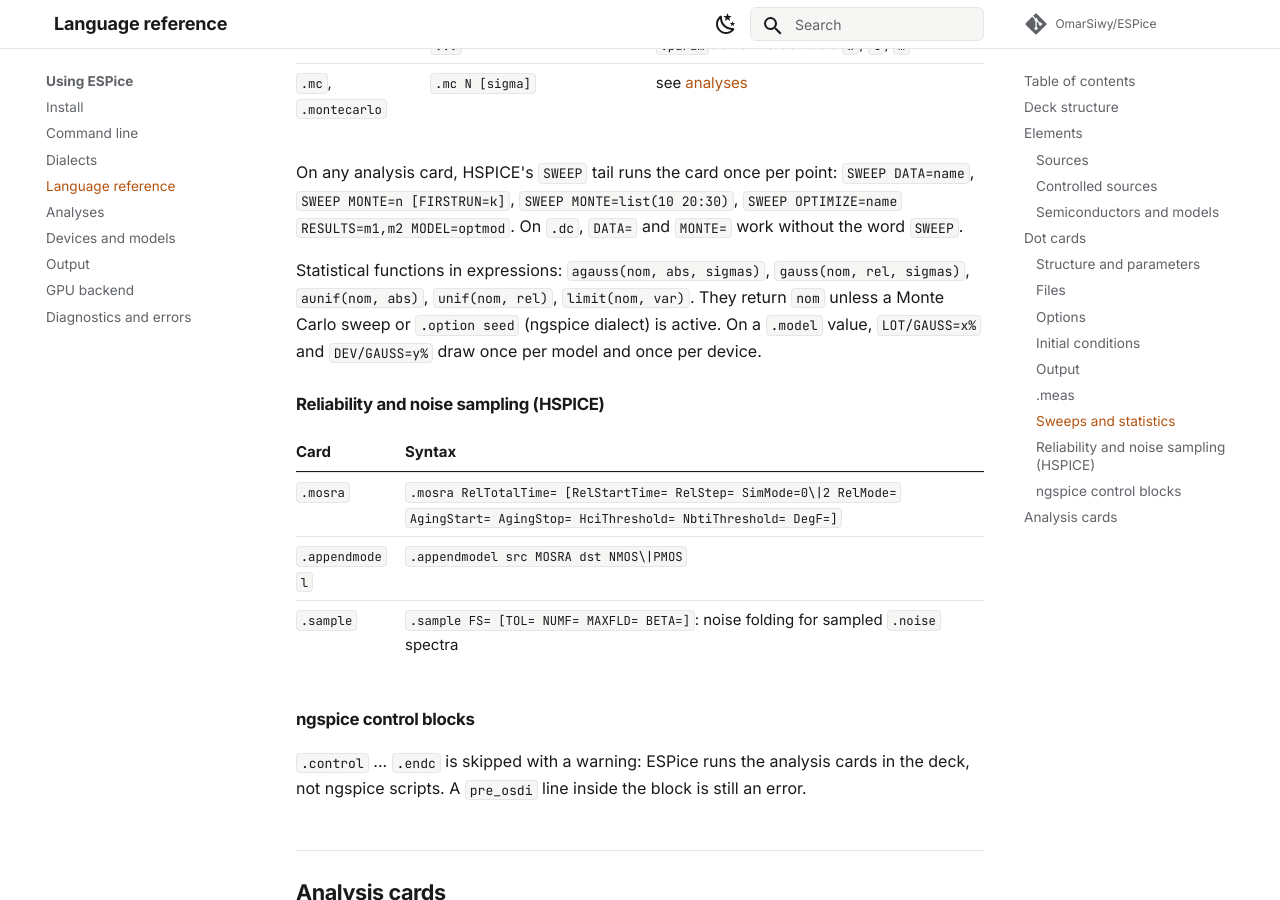
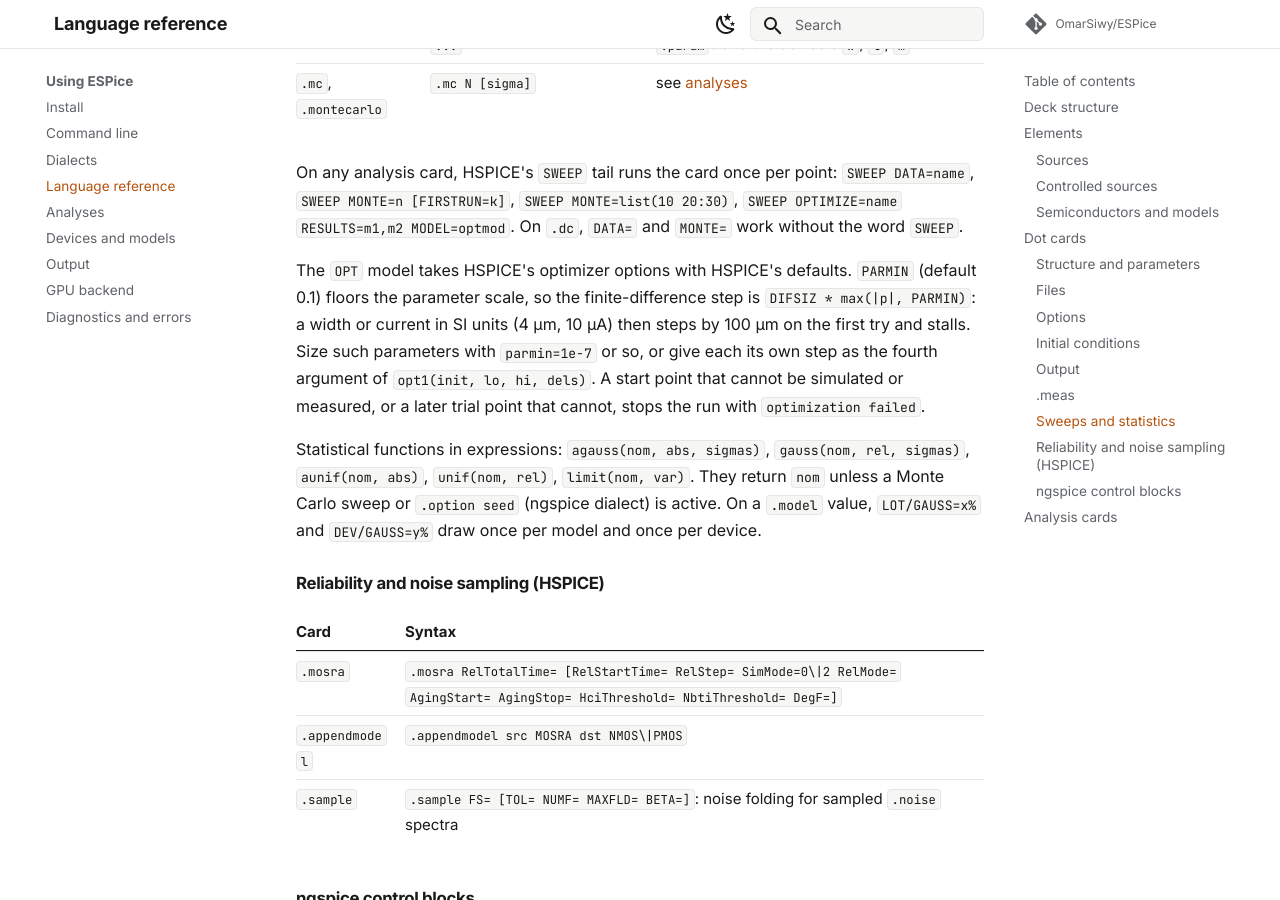
Before and after one commit to OmarSiwy/ESPice, an MkDocs documentation site: the page built from docs/using/reference.md, in a window 1280 px wide and 900 px high, scrolled down 9678 px. Built offline with MkDocs 1.6.1 and Material for MkDocs 9.7.7, drawn with Linux system fonts in a browser that asks for light colours; comment, search, counter and statistics services are not loaded.

Commit message:
core, docs: a failed LM start keeps its residuals; PARMIN documented (#96)
When the start point could not be evaluated, feed() stopped before copying
r, and the summary printed unwritten memory (error(tr) = -3.72e-103). The
start now records r and rss before the check, so the summary prints what
was measured. PARMIN keeps HSPICE's default 0.1; the reference now says
that it makes an SI-unit width or current take a 100 um first step, and
how to size such parameters.

```diff
--- a/docs/using/reference.md
+++ b/docs/using/reference.md
@@ -267,6 +267,15 @@
 `SWEEP OPTIMIZE=name RESULTS=m1,m2 MODEL=optmod`. On `.dc`, `DATA=` and
 `MONTE=` work without the word `SWEEP`.
 
+The `OPT` model takes HSPICE's optimizer options with HSPICE's defaults.
+`PARMIN` (default 0.1) floors the parameter scale, so the finite-difference
+step is `DIFSIZ * max(|p|, PARMIN)`: a width or current in SI units (4 µm,
+10 µA) then steps by 100 µm on the first try and stalls. Size such
+parameters with `parmin=1e-7` or so, or give each its own step as the fourth
+argument of `opt1(init, lo, hi, dels)`. A start point that cannot be
+simulated or measured, or a later trial point that cannot, stops the run
+with `optimization failed`.
+
 Statistical functions in expressions: `agauss(nom, abs, sigmas)`,
 `gauss(nom, rel, sigmas)`, `aunif(nom, abs)`, `unif(nom, rel)`,
 `limit(nom, var)`. They return `nom` unless a Monte Carlo sweep or
```
Also changed, not shown: CHANGELOGS.md (+1 -0 lines), dev/analysis/optimize.md (+3 -0 lines), 1 other file.
